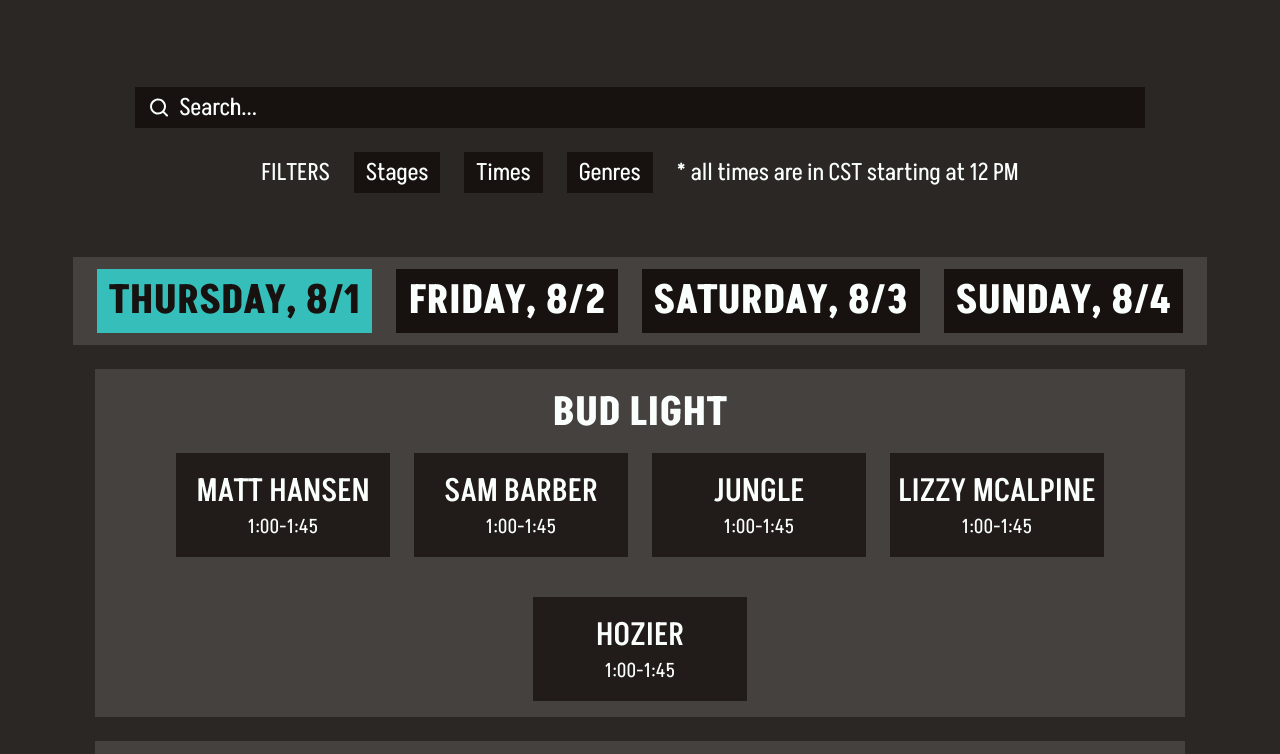
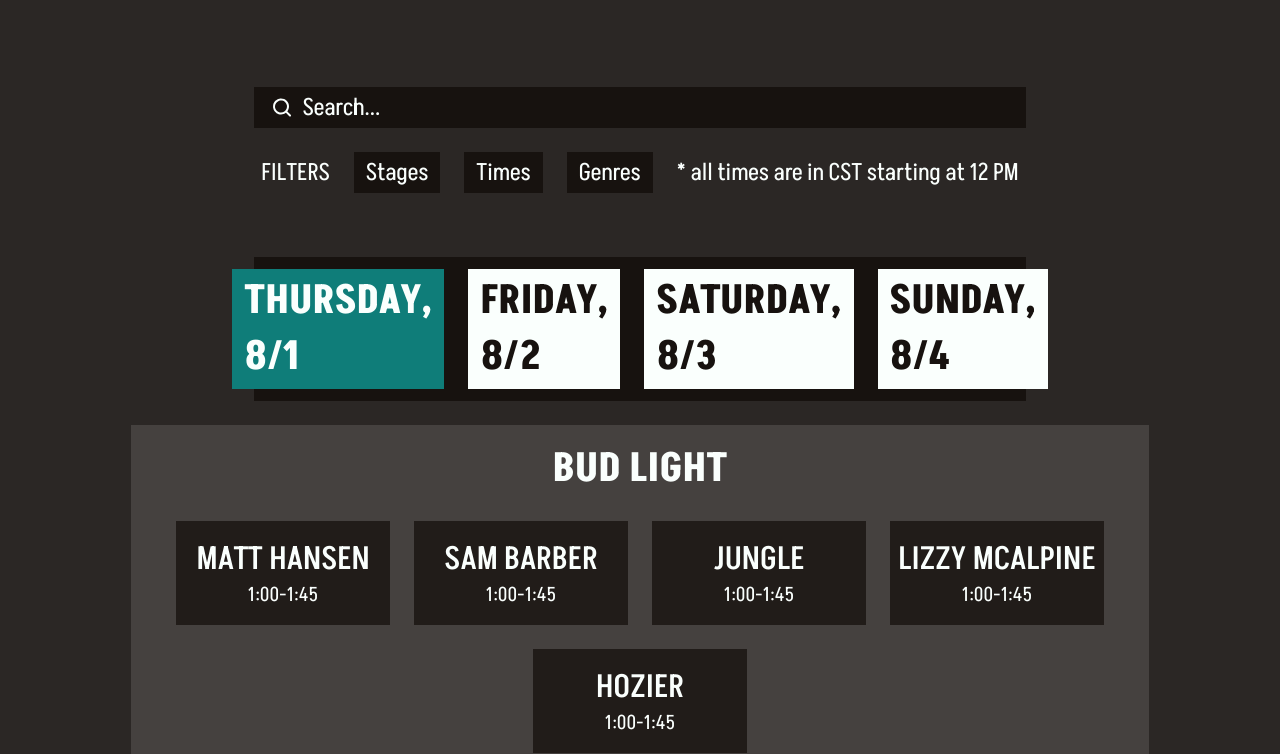
Before and after one commit to akshimis/lollapalooza, a plain HTML site: page lineup.html in a window 1280 px wide. Shown: the part 825-1579 px from the top of the page. Drawn offline with Linux system fonts and the light colour scheme.

Commit message:
Final tweaks

```diff
--- a/css/style.css
+++ b/css/style.css
@@ -891,12 +891,13 @@ section:last-of-type {
 }
 
 .lineup-search {
-    width: 80%;
+    width: 60%;
     background: var(--900---Primary---Black, #17120F);
     display: flex;
-    padding: 4px 12px;
+    padding: 4px 16px;
     align-items: center;
     gap: 8px;
+    cursor: text;
 }
 
 .search-text {
@@ -912,6 +913,7 @@ section:last-of-type {
 .filter-box {
     display: inline-flex;
     align-items: center;
+    justify-content: center;
     gap: 24px;
     margin-bottom: 40px;
 }
@@ -924,41 +926,47 @@ section:last-of-type {
     font-style: normal;
     font-weight: 400;
     line-height: normal;
+    cursor: default;
 }
 
 .filter-border {
     padding: 4px 12px;
     background: #17120F;
+    cursor: pointer;
 }
 
 .days-filter {
     display: inline-flex;
     align-items: center;
-    padding: 12px 24px;
+    justify-content: center;
+    padding: 12px 16px;
+    width: 60%;
     gap: 24px;
-    background: #45413F;
+    background: #17120F;
 }
 
 .day-box-selected {
     padding: 4px 12px;
-    background: #36BFBA;
-    color: #17120F;
+    background: #0F7D79;
+    color: #FAFFFD;
+    cursor: pointer;
 }
 
 .day-box {
     padding: 4px 12px;
-    background: #17120F;
-    color: #FAFFFD;
+    background: #FAFFFD;
+    color: #17120F;
+    cursor: pointer;
 }
 
 .stage-box {
     display: flex;
     width: 80%;
-    padding: 16px 52px;
+    padding: 16px 16px;
     flex-direction: column;
     justify-content: center;
     align-items: center;
-    gap: 12px;
+    gap: 24px;
     background: var(--600---Primary---Black, #45413F);
 }
 
@@ -972,7 +980,7 @@ section:last-of-type {
     justify-content: center;
     align-items: center;
     align-content: center;
-    gap: 40px 24px;
+    gap: 24px 24px;
     align-self: stretch;
     flex-wrap: wrap;
 }
--- a/lineup.html
+++ b/lineup.html
@@ -38,19 +38,19 @@
 
 				<div class="headlinerframe">
 
-					<div href="#lineup-section" class="full-lineup-click">
+					<a href="#lineup-section" class="full-lineup-click">
 						<img class="star-lineup" src="images/Star1.png">
 						<div class="lineup-text-overlay">
 							<p class="click-for">CLICK FOR</p>
 							<p class="main-header">THE FULL LINEUP</p>
 						</div>
-					</div>
+					</a>
 					<div class="headliner-box">
 
 						<!-- Thursday Box -->
 						<div class="headliner-day">
 
-							<div class="headliner-info left-align">
+							<a href="#lineup-section" class="headliner-info left-align">
 								<div class="headliner-text">
 									<p class="main-header">THURSDAY 8/1</p>
 									<p class="headliner-details">MEGAN THEE STALLION, HOZIER</p>
@@ -59,7 +59,7 @@
 								<svg class="thurs-vector" xmlns="http://www.w3.org/2000/svg" width="271" height="129" viewBox="0 0 271 129" fill="none">
 									<path d="M0.5 119L5.5 0.5H109.5L270.5 6.5V56L251.5 91L235 82.5L109.5 91L66.5 128.5L0.5 119Z" fill="#9E004A"/>
 								  </svg>
-							</div>
+								</a>
 
 							<img class="megan" src="./images/headliners/megan.png">
 							<img class="hozier" src="./images/headliners/hozier.png">
```
